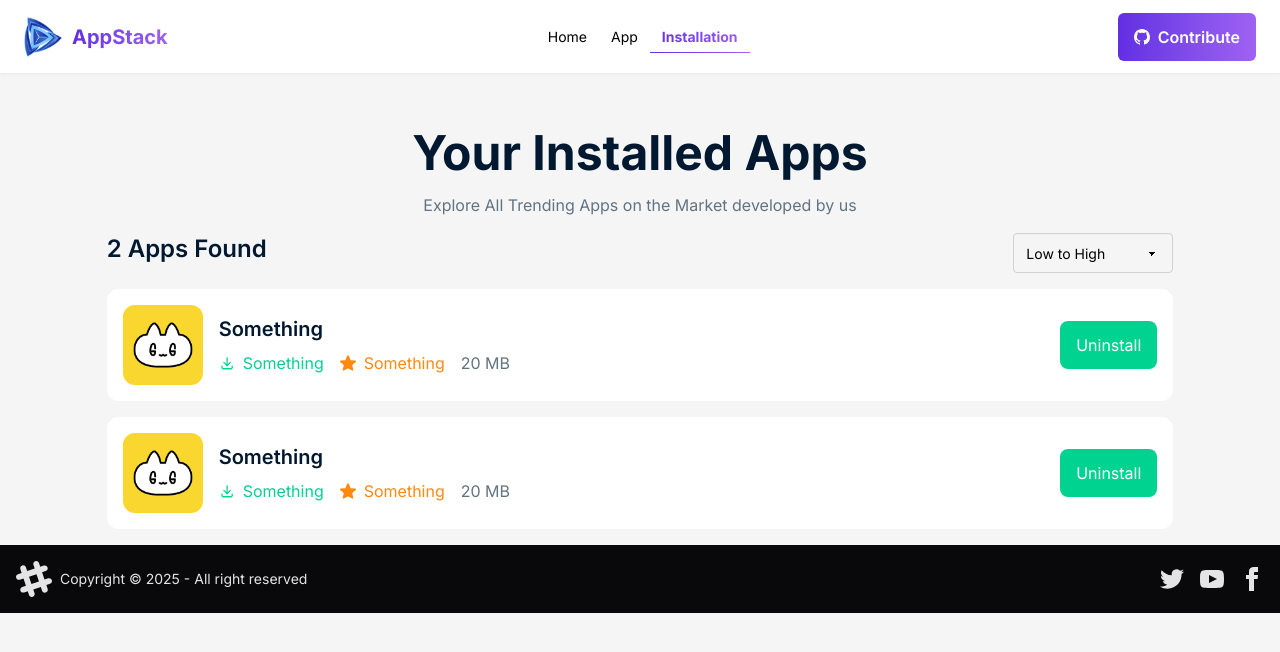
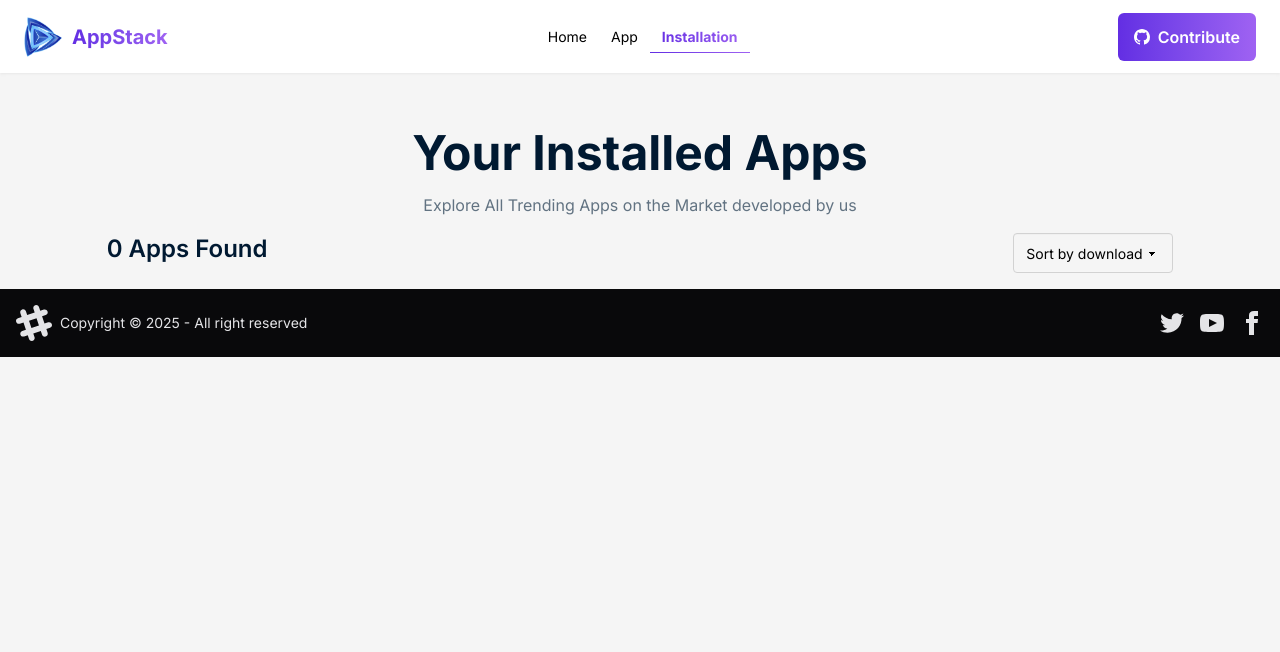
Before and after one commit to Riad-Zz/AppStack, a React (Vite) app: page /installed in a window 1280 px wide. Shown: the top 652 px of the page. Built offline with nearby package versions, Linux system fonts and the light colour scheme.

Commit message:
Installed app added dynamically from local Stroage Data

```diff
--- a/src/Pages/InstalledApps/InstallAppCard.jsx
+++ b/src/Pages/InstalledApps/InstallAppCard.jsx
@@ -1,7 +1,7 @@
 import React from 'react';
 import downloadIcn from '../../assets/smallDownload.svg'
 import starIcon from '../../assets/smallRating.svg'
-import tempImage from '../../assets/demo-app (1).webp'
+
 
 const InstallAppCard = ({app}) => {
     return (
@@ -9,14 +9,14 @@ const InstallAppCard = ({app}) => {
             <div className='flex flex-col md:flex-row gap-3 justify-between items-center'>
                 <div className='flex items-center gap-4'>
                     <div>
-                        <img src={tempImage} alt="" className='w-[80px] h-[80px] rounded-xl object-cover' />
+                        <img src={app.image} alt="" className='w-[80px] h-[80px] rounded-xl object-cover' />
                     </div>
                     <div>
-                        <p className='text-[#001931] font-semibold text-xl mb-2'>Something</p>
+                        <p className='text-[#001931] font-semibold text-xl mb-2'>{app.title}</p>
                         <div className='flex gap-4 flex-wrap'>
-                            <div className='flex gap-2'><img src={downloadIcn} alt="" /><p className='text-[#00D390]'>Something</p></div>
-                            <div className='flex gap-2'><img src={starIcon} alt="" /><p className='text-[#FF8811]'>Something</p></div>
-                            <div className='text-[#627382]'>20 MB</div>
+                            <div className='flex gap-2'><img src={downloadIcn} alt="" /><p className='text-[#00D390]'>{app.downloads}</p></div>
+                            <div className='flex gap-2'><img src={starIcon} alt="" /><p className='text-[#FF8811]'>{app.ratingAvg}</p></div>
+                            <div className='text-[#627382]'>{app.size}MB</div>
                         </div>
                     </div>
                 </div>
--- a/src/Pages/InstalledApps/InstalleApps.jsx
+++ b/src/Pages/InstalledApps/InstalleApps.jsx
@@ -1,17 +1,32 @@
-import React from 'react';
+import React, { useEffect, useState } from 'react';
 import InstallAppCard from './InstallAppCard';
+import { useLoaderData } from 'react-router';
+import { getInstalled } from '../../Utils/Utils';
 
 const InstalleApps = () => {
+    const allApp = useLoaderData() ;
+    // console.log(allApp);
+    const [allInstalled,setAllInstalled] = useState([]) ;
+
+    useEffect(()=>{
+        const installedApps = getInstalled() ;
+        const convertedApps = installedApps.map(id=>parseInt(id)) ;
+        const finalApps = allApp.filter(app => convertedApps.includes(app.id)) ;
+        // console.log(finalApps) ;
+        setAllInstalled(finalApps) ;
+    },[])
+
     return (
         <div>
             <div className='mt-14 max-w-10/12 mx-auto'>
             <p className='text-[#001931] font-bold text-5xl text-center'>Your Installed Apps</p>
             <p className='text-[#627382] text-center my-4'>Explore All Trending Apps on the Market developed by us</p>
             <div className='flex justify-between mb-4'>
-                <p className='text-[#001931] font-semibold text-2xl'>2 Apps Found</p>
+                <p className='text-[#001931] font-semibold text-2xl'>{allInstalled.length} Apps Found</p>
                 <div>
                     <select defaultValue="Sort By Download" className="select bg-[#F5F5F5] border border-[#D2D2D2]">
                         <option disabled={true}>Sort by Download</option>
+                        <option>Sort by download</option>
                         <option>Low to High</option>
                         <option>High to Low</option>
                     </select>
@@ -21,9 +36,11 @@ const InstalleApps = () => {
             <InstalledAppsCard></InstalledAppsCard> */}
             {
                 // allInstalled.map(app => <InstalledAppsCard key={app.id} app={app}></InstalledAppsCard>)
+                allInstalled.map(app => <InstallAppCard key={app.id} app={app}></InstallAppCard>)
             }
-            <InstallAppCard></InstallAppCard>
-            <InstallAppCard></InstallAppCard>
+            {/* <InstallAppCard></InstallAppCard>
+            <InstallAppCard></InstallAppCard> */}
+
         </div>
         </div>
     );
```
